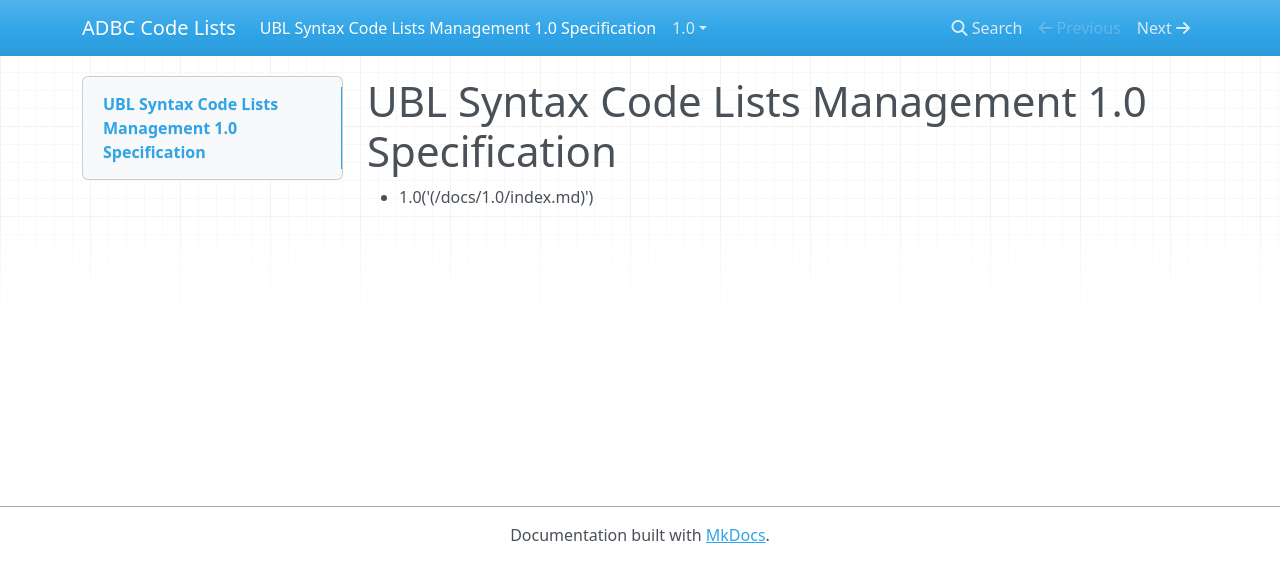
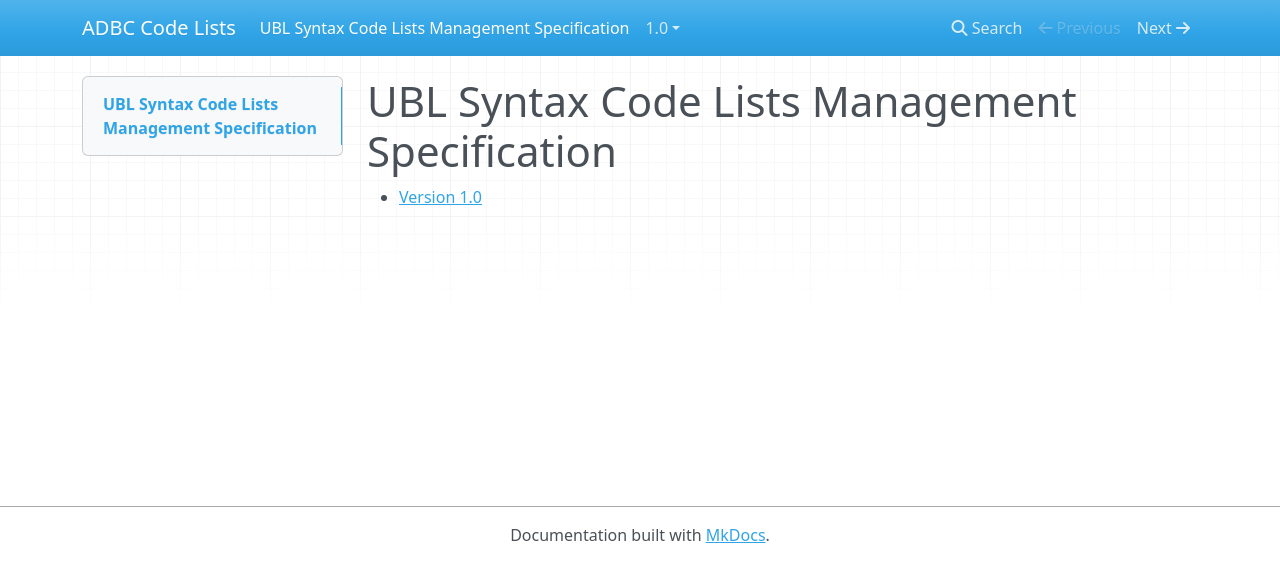
Before and after one commit to nagyist/ausdigital-code, an MkDocs documentation site: the page built from docs/index.md, in a window 1280 px wide. Shown: the top 582 px of the page. Built offline with MkDocs 1.6.1, drawn with Linux system fonts in a browser that asks for light colours; nearby versions of some CDN libraries.

Commit message:
Refactor Specs to become single page and natively generated https://github.com/ausdigital/ausdigital.github.io/issues/33

```diff
--- a/docs/index.md
+++ b/docs/index.md
@@ -1,2 +1,2 @@
-# UBL Syntax Code Lists Management 1.0 Specification
- * 1.0('(/docs/1.0/index.md)')
+# UBL Syntax Code Lists Management Specification
+ * [Version 1.0]('(/docs/1.0/index.md)')
```
